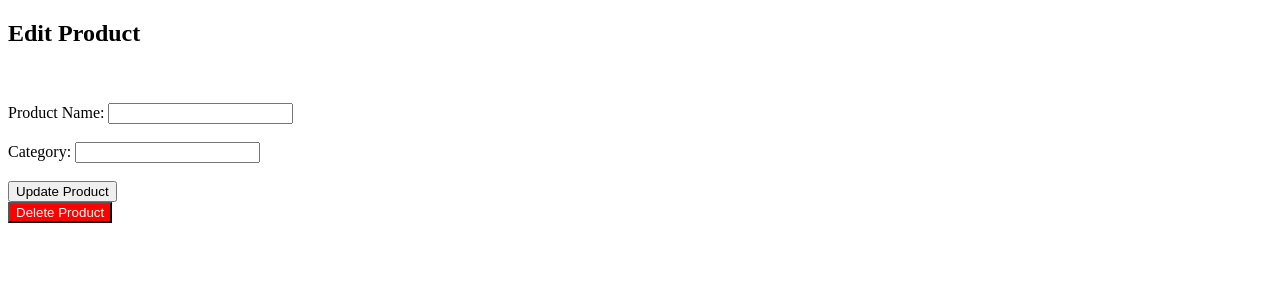
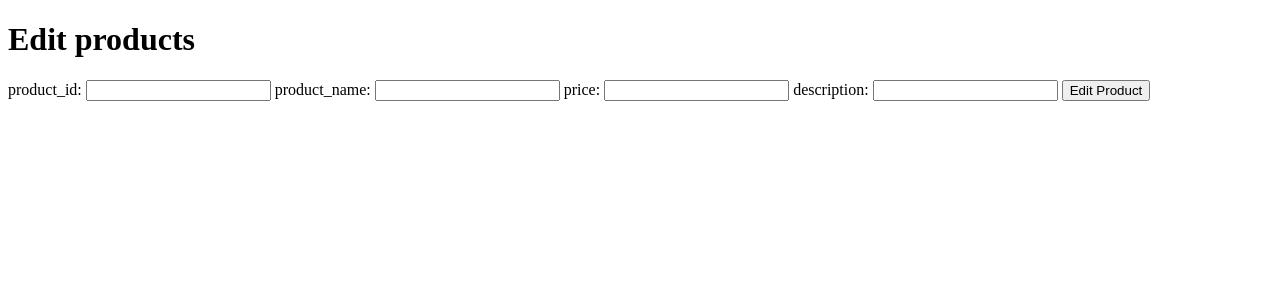
Before and after one commit to SakshamDubey19/E-Commerce-Web-app, a Flask app: template Templates/edit_product.html in a window 1280 px wide. Shown: the top 300 px of the page. Run offline with Flask 3, Linux system fonts and the light colour scheme; the template is opened without the code that fills it, so the values that code supplies are empty.

Commit message:
Adding URL page

```diff
--- a/Templates/edit_product.html
+++ b/Templates/edit_product.html
@@ -6,24 +6,23 @@
     <title>Edit Product</title>
 </head>
 <body>
-    <h2>Edit Product</h2>
-    <form action="{{ url_for('manage_product') }}" method="POST">
-        <input type="hidden" id="product_id" name="product_id" value="{{ product.id }}" readonly><br><br>
+    <h1>Edit products</h1>
+    <form action="{{ url_for('edit_product') }}" method="POST">
+        <label for="product_id">product_id:</label>
+        <input type="text" id="username" name="username" required>
 
-        <label for="product_name">Product Name:</label>
-        <input type="text" id="product_name" name="product_name" value="{{ product.name }}" required><br><br>
+        <label for="product_name">product_name:</label>
+        <input type="product" name="name" required>
 
-        <label for="category">Category:</label>
-        <input type="text" id="category" name="category" value="{{ product.category }}" required><br><br>
+        <label for="price">price:</label>
+        <input type="number" price="number"  required>
 
-        <button type="submit">Update Product</button>
-    </form>
+        <label for="description">description:</label>
+        <input type="text"   required>
 
-    <!-- Form to delete the product -->
-    <form action="{{ url_for('manage_product') }}" method="POST" onsubmit="return confirm('Are you sure you want to delete this product?');">
-        <input type="hidden" name="_method" value="DELETE">
-        <input type="hidden" name="product_id" value="{{ product.id }}">
-        <button type="submit" style="background-color: red; color: white;">Delete Product</button>
+        <input type="hidden" name="product_id" value="some_value">
+
+        <button type="submit">Edit Product</button>
     </form>
 </body>
 </html>
--- a/app.py
+++ b/app.py
@@ -101,6 +101,52 @@ def add_product():
         abort(405)
 
 
+@app.route('/edit_product', methods=['GET', 'POST'])
+def edit_product():
+    if request.method == 'POST':
+        new_product = Product(
+            product_id=request.form['product_id'],
+            product_name=request.form['product_name'],
+            price=request.form['price'],
+            description= request.form['description']
+
+        )
+        try:
+            db_session.add(edit_product)
+            db_session.commit()
+            return redirect(url_for(''))
+        except IntegrityError:
+            db_session.rollback()
+            return render_template('error.html', error='Product cannot be edited'), 400
+    elif request.method == 'GET':
+        return render_template('edit_product.html')
+    else:
+        abort(405)
+
+@app.route('/Delete_product', methods=['GET', 'POST'])
+def delete_product():
+    if request.method == 'POST':
+        new_product = Product(
+            product_id=request.form['product_id'],
+            product_name=request.form['product_name'],
+            price=request.form['price'],
+            description= request.form['description']
+
+        )
+        try:
+            db_session.add(delete_product)
+            db_session.commit()
+            return redirect(url_for(''))
+        except IntegrityError:
+            db_session.rollback()
+            return render_template('error.html', error='Product cannot be edited'), 400
+    elif request.method == 'GET':
+        return render_template('Delete_product.html')
+    else:
+        abort(405)
+
+
+
 
 
 
```
Also changed, not shown: Templates/add_product.html (deleted, +0 -25 lines), Templates/category.html (deleted, +0 -19 lines), Templates/dashboard.html (+3 -5 lines), Templates/delete_product.html (+28 -0 lines), Templates/products-section.html (+6 -6 lines).
